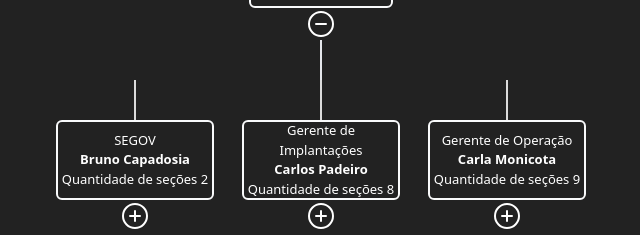
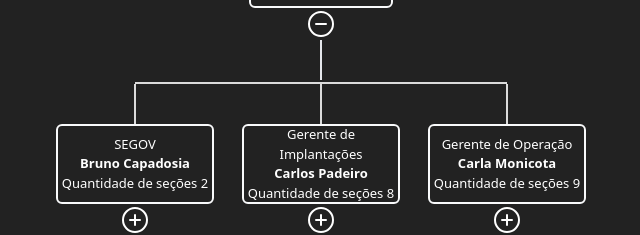
Before and after one commit to Alerrando/Organograma, a React (Vite) app: page / in a window 1280 px wide. Both pictures are taken after a click on the icon 640 px from the left and 136 px from the top of the page. Shown: the part 112-347 px from the top of the page, without its empty margins (319-959 px from the left). Built offline with nearby package versions, Linux system fonts and the light colour scheme.

Commit message:
improving code

```diff
--- a/src/components/Secoes/index.tsx
+++ b/src/components/Secoes/index.tsx
@@ -13,7 +13,7 @@ export function Seções(props: SeçõesProps) {
 
   return (
     <>
-      <div className={`border-b-${seções.length > 1 ? "2" : "0"} h-0 border-[#dbdbdb] mx-[79px]`}></div>
+      <div className={`${seções.length > 1 ? "border-b-2" : "border-b-0"} h-1 border-[#dbdbdb] mx-[79px]`}></div>
       <div className="w-auto flex justify-between gap-7">
         {dropDowns.map((seção, index) => (
           <div className="block" key={index}>
```
